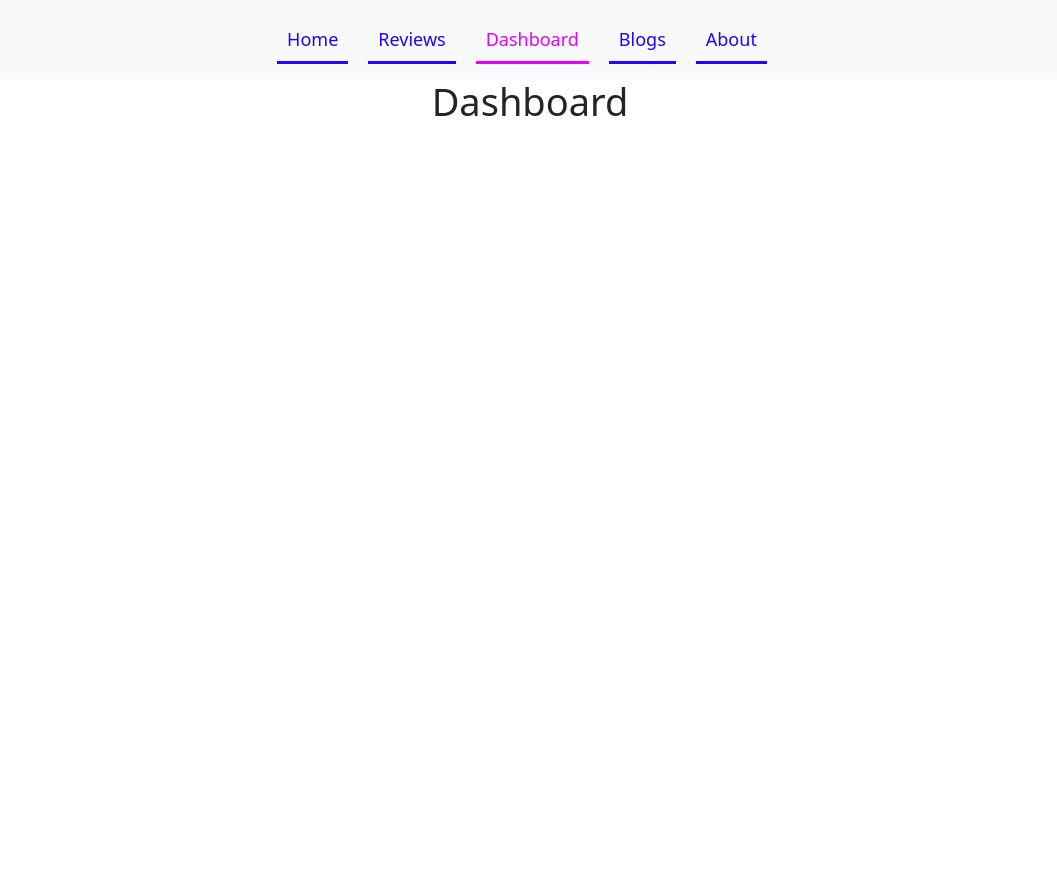
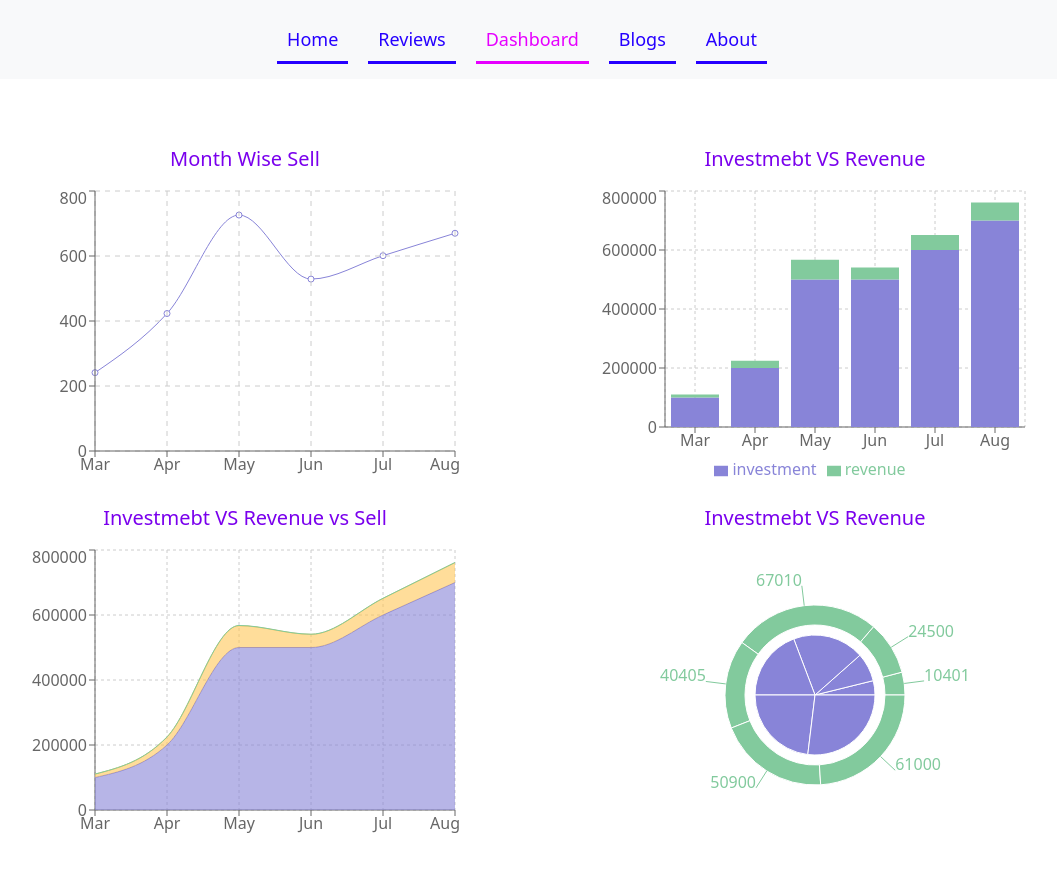
Before and after one commit to knrbokhari/product-analysis-website, a React (Create React App) app: page /dashboard in a window 1280 px wide. Shown: the top 872 px of the page, without its empty margins (110-1167 px from the left). Before the commit the page ends 800 px from the top, so only its background shows below. Built offline with nearby package versions, Linux system fonts and the light colour scheme.

Commit message:
Dashboard added

```diff
--- a/package.json
+++ b/package.json
@@ -12,6 +12,7 @@
     "react-dom": "^18.0.0",
     "react-router-dom": "^6.3.0",
     "react-scripts": "5.0.0",
+    "recharts": "^2.1.9",
     "web-vitals": "^2.1.4"
   },
   "scripts": {
--- a/src/components/Dashboard/Dashboard.js
+++ b/src/components/Dashboard/Dashboard.js
@@ -1,9 +1,30 @@
 import React from "react";
+import DataInAreaChart from "../DataInAreaChart/DataInAreaChart";
+import DataInBarChart from "../DataInBarChart/DataInBarChart";
+import DataInPieChart from "../DataInPieChart/DataInPieChart";
+import MonthWiseSell from "../MonthWiseSell/MonthWiseSell";
 
 const Dashboard = () => {
   return (
-    <div>
-      <h1>Dashboard</h1>
+    <div className="container my-5">
+      <div className="row">
+        <div className="col-lg-6">
+          <h3>Month Wise Sell</h3>
+          <MonthWiseSell></MonthWiseSell>
+        </div>
+        <div className="col-lg-6">
+          <h3>Investmebt VS Revenue</h3>
+          <DataInBarChart></DataInBarChart>
+        </div>
+        <div className="col-lg-6">
+          <h3>Investmebt VS Revenue vs Sell</h3>
+          <DataInAreaChart></DataInAreaChart>
+        </div>
+        <div className="col-lg-6">
+          <h3>Investmebt VS Revenue</h3>
+          <DataInPieChart></DataInPieChart>
+        </div>
+      </div>
     </div>
   );
 };
--- /dev/null
+++ b/src/components/DataInAreaChart/DataInAreaChart.js
@@ -0,0 +1,47 @@
+import React from "react";
+import {
+  XAxis,
+  YAxis,
+  CartesianGrid,
+  Tooltip,
+  AreaChart,
+  Area,
+} from "recharts";
+import useData from "../../hooks/useData";
+
+const DataInAreaChart = () => {
+  const [data, setdata] = useData();
+  return (
+    <div>
+      <AreaChart width={430} height={300} data={data} className="mx-auto">
+        <CartesianGrid strokeDasharray="3 3" />
+        <XAxis dataKey="month" />
+        <YAxis />
+        <Tooltip />
+        <Area
+          type="monotone"
+          dataKey="investment"
+          stackId="1"
+          stroke="#8884d8"
+          fill="#8884d8"
+        />
+        <Area
+          type="monotone"
+          dataKey="revenue"
+          stackId="1"
+          stroke="#ffc658"
+          fill="#ffc658"
+        />
+        <Area
+          type="monotone"
+          dataKey="sell"
+          stackId="1"
+          stroke="#82ca9d"
+          fill="#82ca9d"
+        />
+      </AreaChart>
+    </div>
+  );
+};
+
+export default DataInAreaChart;
--- /dev/null
+++ b/src/components/DataInBarChart/DataInBarChart.js
@@ -0,0 +1,30 @@
+import React from "react";
+import {
+  BarChart,
+  XAxis,
+  YAxis,
+  CartesianGrid,
+  Tooltip,
+  Legend,
+  Bar,
+} from "recharts";
+import useData from "../../hooks/useData";
+
+const DataInBarChart = () => {
+  const [data, setdata] = useData();
+  return (
+    <div>
+      <BarChart width={430} height={300} data={data} className="mx-auto">
+        <CartesianGrid strokeDasharray="3 3" />
+        <XAxis dataKey="month" />
+        <YAxis />
+        <Tooltip />
+        <Legend />
+        <Bar dataKey="investment" stackId="a" fill="#8884d8" />
+        <Bar dataKey="revenue" stackId="a" fill="#82ca9d" />
+      </BarChart>
+    </div>
+  );
+};
+
+export default DataInBarChart;
--- /dev/null
+++ b/src/components/DataInPieChart/DataInPieChart.js
@@ -0,0 +1,34 @@
+import React from "react";
+import useData from "../../hooks/useData";
+import { PieChart, Pie, Tooltip } from "recharts";
+
+const DataInPieChart = () => {
+  const [data, setdata] = useData();
+  return (
+    <div className="mx-auto">
+      <PieChart width={430} height={300} className="mx-auto">
+        <Tooltip />
+        <Pie
+          data={data}
+          dataKey="investment"
+          cx="50%"
+          cy="50%"
+          outerRadius={60}
+          fill="#8884d8"
+        />
+        <Pie
+          data={data}
+          dataKey="revenue"
+          cx="50%"
+          cy="50%"
+          innerRadius={70}
+          outerRadius={90}
+          fill="#82ca9d"
+          label
+        />
+      </PieChart>
+    </div>
+  );
+};
+
+export default DataInPieChart;
--- a/src/components/Home/Home.css
+++ b/src/components/Home/Home.css
@@ -5,6 +5,12 @@ h1{
 h2{
     font-size: 30px;
 }
+h3{
+    margin: 20px 0 15px;
+    font-size: 20px;
+    text-align: center;
+    color: #7a00ed;
+}
 .review-all-btn{
     width: 150px;
 }
--- /dev/null
+++ b/src/components/MonthWiseSell/MonthWiseSell.js
@@ -0,0 +1,27 @@
+import React from "react";
+import {
+  LineChart,
+  Line,
+  XAxis,
+  YAxis,
+  CartesianGrid,
+  Tooltip,
+} from "recharts";
+import useData from "../../hooks/useData";
+
+const MonthWiseSell = () => {
+  const [data, setdata] = useData();
+  return (
+    <div>
+      <LineChart width={430} height={300} data={data} className="mx-auto">
+        <Line type="monotone" dataKey="sell" stroke="#8884d8" />
+        <CartesianGrid stroke="#ccc" strokeDasharray="5 5" />
+        <XAxis dataKey="month" />
+        <YAxis />
+        <Tooltip />
+      </LineChart>
+    </div>
+  );
+};
+
+export default MonthWiseSell;
--- /dev/null
+++ b/src/hooks/useData.js
@@ -0,0 +1,13 @@
+import { useEffect, useState } from "react";
+
+const useData = () => {
+  const [data, setdata] = useState([]);
+  useEffect(() => {
+    fetch("data.json")
+      .then((rsc) => rsc.json())
+      .then((data) => setdata(data));
+  }, []);
+  return [data, setdata];
+};
+
+export default useData;
```
Also changed, not shown: src/components/DataInAreaChart/DataInAreaChart.css (added), src/components/DataInBarChart/DataInBarChart.css (added), src/components/DataInPieChart/DataInPieChart.css (added), src/components/MonthWiseSell/MonthWiseSell.css (added), 1 other file (tests, documents, lock files or other folders).
